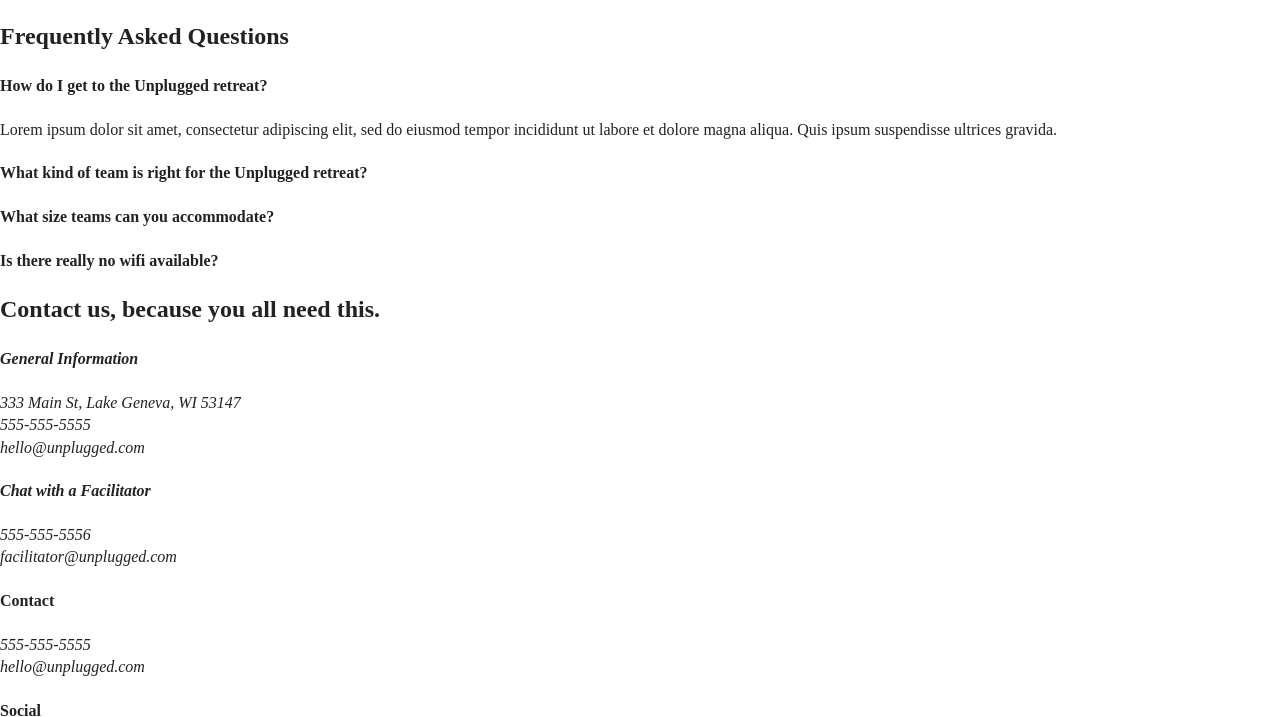
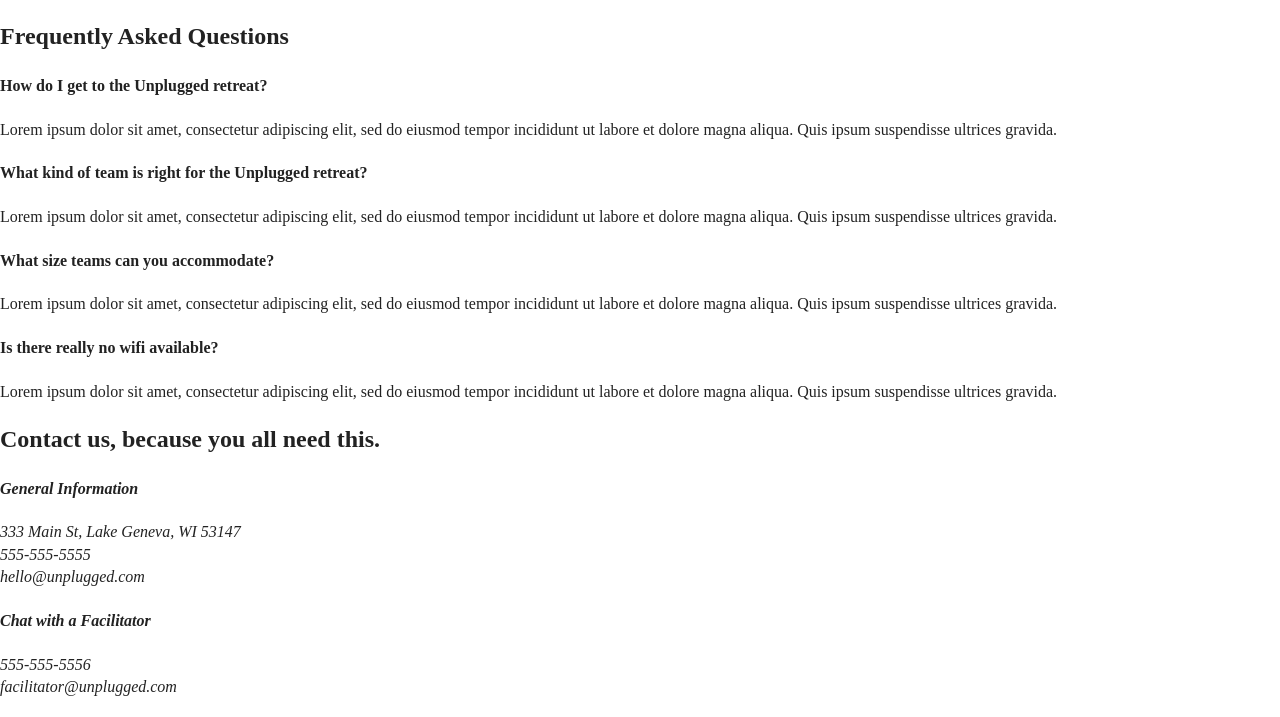
Before and after one commit to justinehofer/html5-boilerplate, a website: page faq/index.html in a window 1280 px wide. Shown: the part 84-801 px from the top of the page. Drawn offline with Linux system fonts and the light colour scheme.

Commit message:
Added content in p tags for div faq-content

```diff
--- a/faq/index.html
+++ b/faq/index.html
@@ -64,15 +64,24 @@
     </div>
     <div class="faq-content">
       <h4>What kind of team is right for the Unplugged retreat?</h4>
-      <p></p>
+      <p>
+        Lorem ipsum dolor sit amet, consectetur adipiscing elit, sed do eiusmod tempor incididunt ut labore et
+        dolore magna aliqua. Quis ipsum suspendisse ultrices gravida.
+      </p>
     </div>
     <div class="faq-content">
       <h4>What size teams can you accommodate?</h4>
-      <p></p>
+      <p>
+        Lorem ipsum dolor sit amet, consectetur adipiscing elit, sed do eiusmod tempor incididunt ut labore et
+        dolore magna aliqua. Quis ipsum suspendisse ultrices gravida.
+      </p>
     </div>
     <div class="faq-content">
       <h4>Is there really no wifi available?</h4>
-      <p></p>
+      <p>
+        Lorem ipsum dolor sit amet, consectetur adipiscing elit, sed do eiusmod tempor incididunt ut labore et
+        dolore magna aliqua. Quis ipsum suspendisse ultrices gravida.
+      </p>
     </div>
   </div> <!-- mission-content wrapper ends -->
 
```
